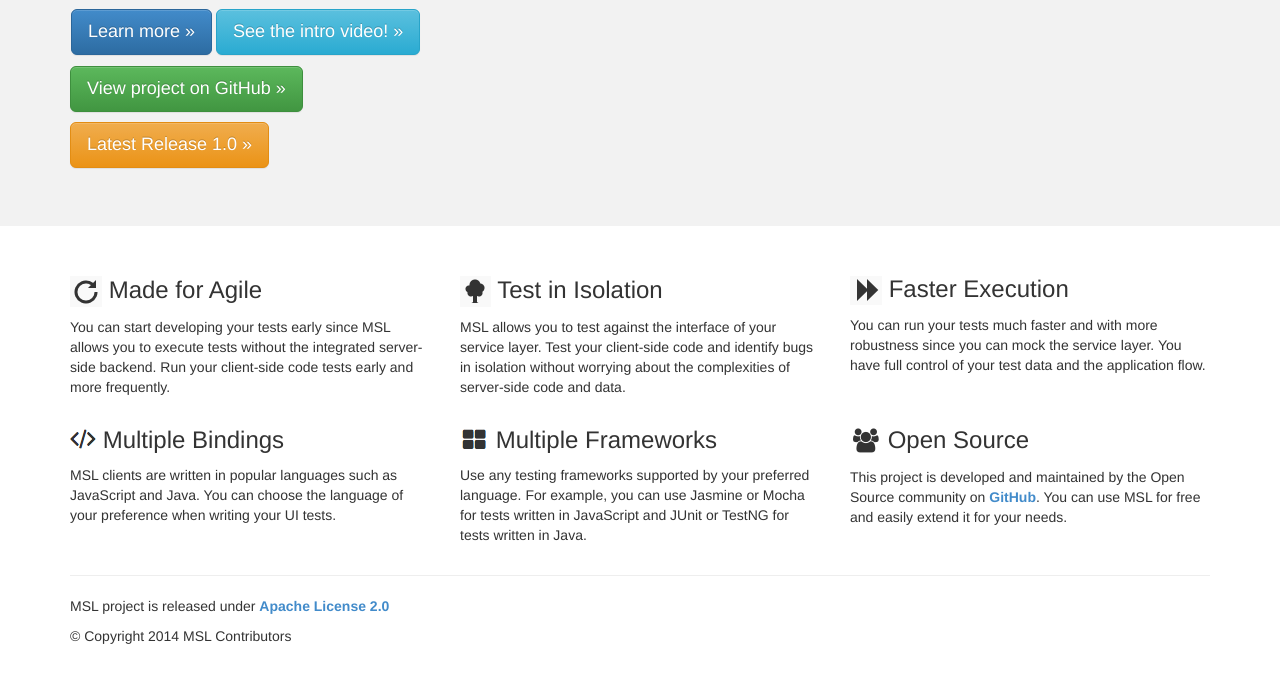
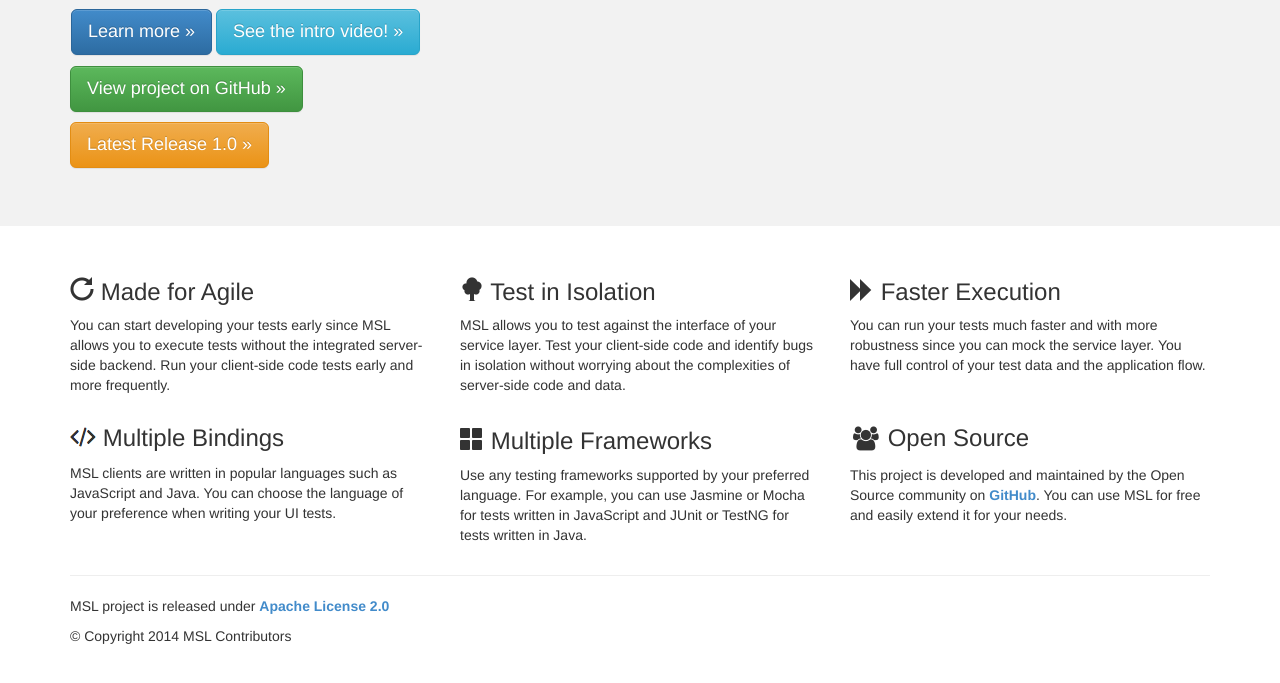
Before and after one commit to FINRAOS/MSL, a plain HTML site: page index.html in a window 1280 px wide. Shown: the part 263-946 px from the top of the page. Drawn offline with Linux system fonts and the light colour scheme.

Commit message:
Replaced images with glyphyicons
Signed-off-by: Daniel Koo <danieljamin.koo@gmail.com>

```diff
--- a/index.html
+++ b/index.html
@@ -94,29 +94,29 @@
       <!-- Example row of columns -->
       <div class="row">
         <div class="col-md-4">
-          <h3><img src="img/refresh.png" style="vertical-align: middle;" /> Made for Agile</h3>
+          <h3><span class="glyphicon glyphicon-repeat"></span> Made for Agile</h3>
           <p>You can start developing your tests early since MSL allows you to execute tests without the integrated server-side backend.  Run your client-side code tests early and more frequently.</p>
         </div>
         <div class="col-md-4">
-          <h3><img src="img/tree.png"/> Test in Isolation</h3>
+          <h3><span class="glyphicon glyphicon-tree-deciduous"></span> Test in Isolation</h3>
           <p>MSL allows you to test against the interface of your service layer. Test your client-side code and identify bugs in isolation without worrying about the complexities of server-side code and data.</p>
        </div>
         <div class="col-md-4">
-          <h3><img src="img/fastforward.png"/> Faster Execution</h3>
+          <h3><span class="glyphicon glyphicon-forward"></span> Faster Execution</h3>
           <p>You can run your tests much faster and with more robustness since you can mock the service layer.  You have full control of your test data and the application flow.</p>
         </div>
       </div>
       <div class="row">
         <div class="col-md-4">
-          <h3><img src="img/code.png"/> Multiple Bindings</h3>
+          <h3><img src="img/code.png"> Multiple Bindings</h3>
           <p>MSL clients are written in popular languages such as JavaScript and Java.  You can choose the language of your preference when writing your UI tests.</p>
         </div>
         <div class="col-md-4">
-          <h3><img src="img/multiple.png"/> Multiple Frameworks</h3>
+          <h3><span class="glyphicon glyphicon-th-large"></span> Multiple Frameworks</h3>
           <p>Use any testing frameworks supported by your preferred language.  For example, you can use Jasmine or Mocha for tests written in JavaScript and JUnit or TestNG for tests written in Java.</p>
        </div>
         <div class="col-md-4">
-          <h3><img src="img/group.png"/> Open Source</h3>
+          <h3><img src="img/group.png"> Open Source</h3>
           <p>This project is developed and maintained by the Open Source community on <a href="https://github.com/FINRAOS/MSL"><b>GitHub</b></a>. You can use MSL for free and easily extend it for your needs.</p>
         </div>
       </div>
```
Also changed, not shown: img/config.png (deleted), img/fastforward.png (deleted), img/glyphicons-halflings-white.png (deleted), img/glyphicons-halflings.png (deleted), img/library.png (deleted), img/multiple.png (deleted), img/plus.png (deleted), img/refresh.png (deleted), img/tree.png (deleted).
